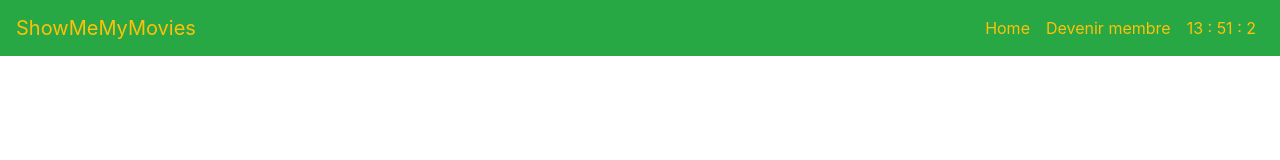
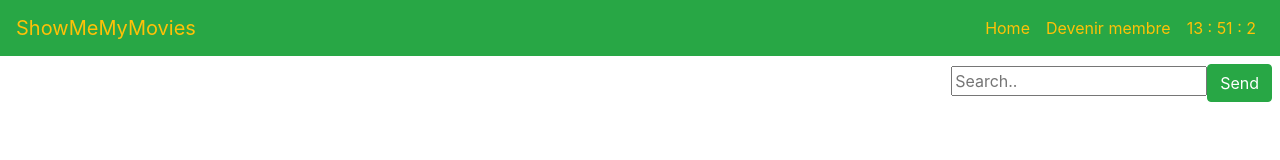
Before and after one commit to bleaz01/ShowMeMyMovies, a React (Create React App) app in the folder showmemymovies/: page / in a window 1280 px wide. Shown: the top 160 px of the page. Built offline with nearby package versions, Linux system fonts and the light colour scheme; no server answers.

Commit message:
fuction searchbar finish + refactoring file(call APi)

```diff
--- a/showmemymovies/src/App.js
+++ b/showmemymovies/src/App.js
@@ -1,11 +1,11 @@
 import React from 'react';
 
 import './App.css';
-import { Header, MovieDetails, MovieList, Loading, Forms } from './components';
+import { Header, MovieDetails, MovieList, Loading, Search } from './components';
 import dataMovies from './components/data';
 import apiMovies from './conf/api.movie';
 import data from './components/data';
-import apiMovie from './conf/api.movie';
+import apiMovie, { apiMoviesMap } from './conf/api.movie';
 
 
 class App extends React.Component {
@@ -23,14 +23,7 @@ class App extends React.Component {
   }
   componentDidMount() {
     apiMovie.get('/discover/movie/').then(response => response.data.results).then(data => {
-      const movies = data.map(f => ({
-        id: f.id,
-        img: `https://image.tmdb.org/t/p/w500/${f.backdrop_path}`,
-        titre: f.title,
-        description: f.overview,
-        details: `${f.release_date} | ${f.vote_average}/10`,
-
-      }))
+      const movies = data.map(apiMoviesMap)
       this.updateMovies(movies)
       // this.setState({ listeMovies: [...this.state.listeMovies, { id: data.id, titre: data.title, img: data.poster_path }] })
     }).catch(erro => console.log(erro))
@@ -49,7 +42,7 @@ class App extends React.Component {
     })
   };
 
-  updateMovies(movies) {
+  updateMovies = (movies) => {
     this.setState({
       listeMovies: movies,
       loaded: true
@@ -60,6 +53,9 @@ class App extends React.Component {
     return (
       <div className="App d-flex flex-column">
         <Header />
+        <div className='d-flex flex-row justify-content-end mt-2 mr-2'>
+          <Search updateMovies={this.updateMovies} />
+        </div>
 
         {this.state.loaded === true
           ?
--- a/showmemymovies/src/components/header/Header.js
+++ b/showmemymovies/src/components/header/Header.js
@@ -1,4 +1,5 @@
 import React from 'react'
+
 
 export default class Header extends React.Component {
 
@@ -27,15 +28,18 @@ export default class Header extends React.Component {
                 </button>
                 <div className='collapse navbar-collapse'>  {/*collapse navbar-collapse nous permets d'avoir un liste dans notre menu déroulant */}
                     <ul className='navbar-nav ml-auto'>
+
                         <li className='nav-item-active'>
                             <a className='nav-link text-warning' href='./'>Home</a>
                         </li>
                         <li className='nav-item'>
                             <a className='nav-link text-warning' href='./'>Devenir membre</a>
                         </li>
+
                         <li className='nav-item'>
                             <a className='nav-link text-warning' href='./'>{this.state.time}</a>
                         </li>
+
 
                     </ul>
                 </div>
--- a/showmemymovies/src/components/index.js
+++ b/showmemymovies/src/components/index.js
@@ -4,3 +4,4 @@ export { default as MovieElements } from './movie-list/movieElement/MovieElement
 export { default as MovieList } from './movie-list/MovieList';
 export { default as Loading } from './utils/Loading';
 export { default as Forms } from './forms/Forms';
+export { default as Search } from './searchbar/SearchBar'
--- /dev/null
+++ b/showmemymovies/src/components/searchbar/SearchBar.js
@@ -0,0 +1,52 @@
+import React from "react"
+import { Formik } from "formik"
+import apiMovie, { apiMoviesMap } from '../../conf/api.movie'
+
+
+
+
+export default class SearchBar extends React.Component {
+
+    submit = (values, action) => {
+        // console.log(value)
+        console.log(values)
+        const query = '?' + Object.keys(values).map(v => `${v}=${values[v]}&`).join('');
+        console.log(query);
+
+        apiMovie.get('/search/movie' + query).then(response => response.data.results).then(data => {
+            const movies = data.map(apiMoviesMap)
+            this.props.updateMovies(movies)
+            setTimeout(() => {
+                action.isSubmitting = 'false';
+                action.resetForm();
+            }, 1000);
+        }).catch(erro => console.log(erro))
+
+    }
+
+
+
+
+
+    render() {
+        return (
+            <Formik onSubmit={this.submit}
+                initialValues={{ query: '', language: 'en-US' }}
+            >{
+                    ({
+                        handleSubmit,
+                        handleBlur,
+                        handleChange,
+                        isSubmitting,
+
+                    }) =>
+                        (<form onSubmit={handleSubmit}>
+                            <input type='text' name="query" onBlur={handleBlur} onChange={handleChange} placeholder='Search..' />
+                            <button type='submit' disabled={isSubmitting} className='btn btn-success'>Send</button>
+                        </form>)}
+
+            </Formik>
+
+        )
+    }
+}
--- a/showmemymovies/src/conf/api.movie.js
+++ b/showmemymovies/src/conf/api.movie.js
@@ -11,4 +11,14 @@ apiMovie.interceptors.request.use(req => {
     return req
 })
 
+
 export default apiMovie;
+
+export const apiMoviesMap = (f) => ({
+    id: f.id,
+    img: `https://image.tmdb.org/t/p/w500/${f.backdrop_path}`,
+    titre: f.title,
+    description: f.overview,
+    details: `${f.release_date} | ${f.vote_average}/10`,
+
+})
```
